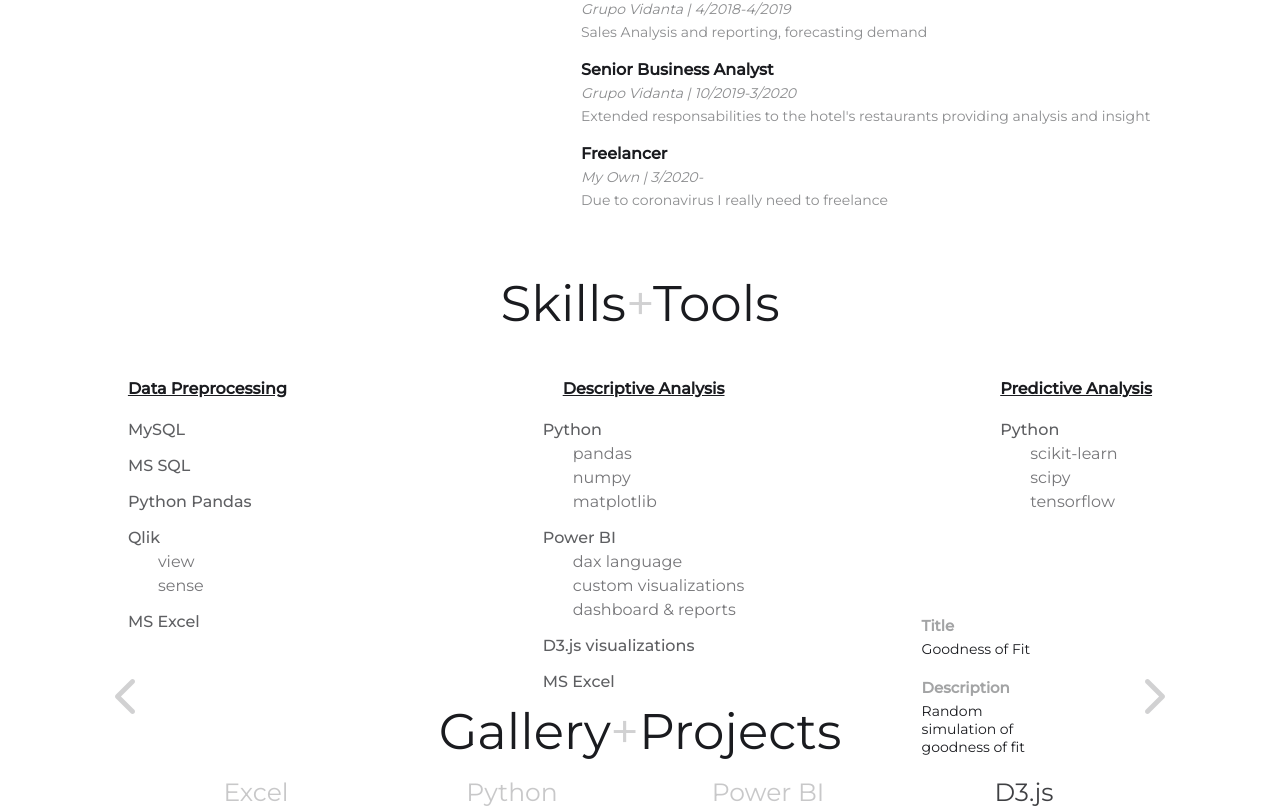
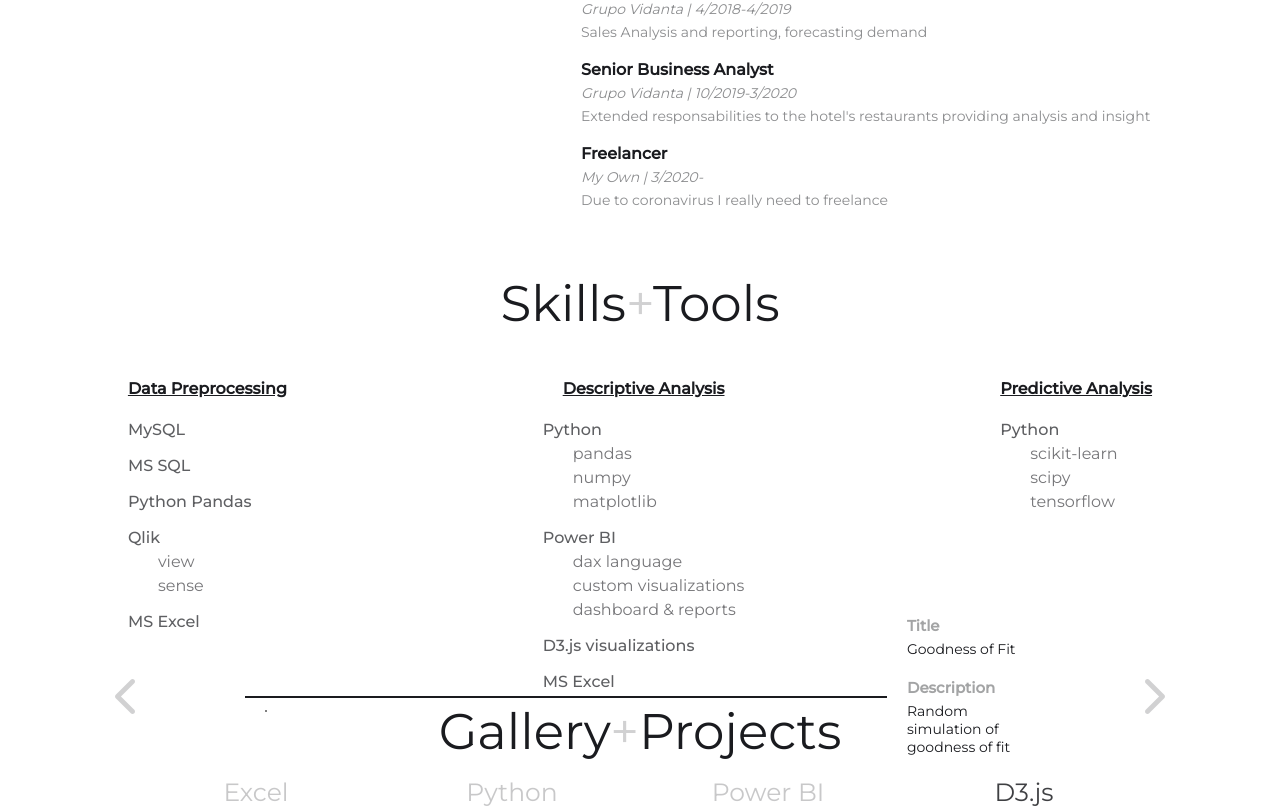
Before and after one commit to saul-soto/resume, a React (Create React App) app: page / in a window 1280 px wide. Shown: the part 992-1799 px from the top of the page. Built offline with nearby package versions, Linux system fonts and the light colour scheme.

Commit message:
added axis to goodness of fit graph

```diff
--- a/src/screens/content_container/content/gallery/data/D3.js/goodness_of_fit/graph.js
+++ b/src/screens/content_container/content/gallery/data/D3.js/goodness_of_fit/graph.js
@@ -4,19 +4,30 @@
 
 
 class GoodnessOfFit extends React.Component{
+    constructor(props){
+        super(props);
+        this.data = create_data(30, 1,.5,3)
+    }
+
     render(){
         return(
-            <div className='react-component'></div>
+            <div id='react-component'></div>
         )
     }
 
     _bind_invisibe_elements(){
-        const data = create_data(30, 1,.5,3);
-        console.log(data);
+        d3.select('#react-component').append('svg').attr('id','canvas');
+        const canvas = d3.select('#canvas');
+        canvas.append('line').attr('id','x-axis');
+        canvas.append('line').attr('id','y-axis');
+        canvas.append('line').attr('id','density');
+        canvas.selectAll('circle').data(this.data.vector).enter().append('circle').attr('id','observations');
+        canvas.selectAll('text').data(this.data.bins).enter().append('text').attr('id','x-ticks')
+
     }
 
     _update_sizes(){
-        const node = d3.select('.react-component').node();
+        const node = d3.select('#react-component').node();
         this._update_binded_elements(node.offsetHeight, node.offsetWidth)
     }
 
@@ -27,7 +38,33 @@
     }
 
     _update_binded_elements(height, width){
-        console.log('new sizes',height,width);
+        // PRELIMINARIES
+        d3.select('#canvas')
+            .attr('height', height)
+            .attr('width', width)
+        ;
+
+        const margin_horizontal = 20;
+        const datamin = d3.min(this.data.vector);
+        const datamax = d3.max(this.data.vector);
+
+        const x_scaler = d3.scaleLinear()
+            .domain([datamin, datamax])
+            .range([0+margin_horizontal, width-margin_horizontal])
+
+        // x_axis
+        const axis_height = height -30;
+        d3.select('#x-axis')
+            .attr('x1', x_scaler(datamin)).attr('y1', axis_height)
+            .attr('x2', x_scaler(datamax)).attr('y2', axis_height)
+            .attr('stroke', 'black')
+
+        //y_axis
+        d3.select('#y-axis')
+            .attr('x1', x_scaler(datamin)).attr('y1', 40)
+            .attr('x2', x_scaler(datamin)).attr('y2', axis_height)
+            .attr('stroke', 'black')
+
     }
 }
 
--- a/src/styles/content_container/gallery.scss
+++ b/src/styles/content_container/gallery.scss
@@ -53,10 +53,11 @@
             // Python SVG's don't need to be here
             // D3 Components are labeled react-component
 
-            .react-component{
-                background-color:rgba(213, 89, 89, 0.2);
-                flex-grow: .6;
-                margin-bottom: 50px;
+            #react-component{
+                border: 1px;
+                border-style: solid;
+                width: 50%;
+                margin: 0 20px 50px 0;
             }
 
 
```
